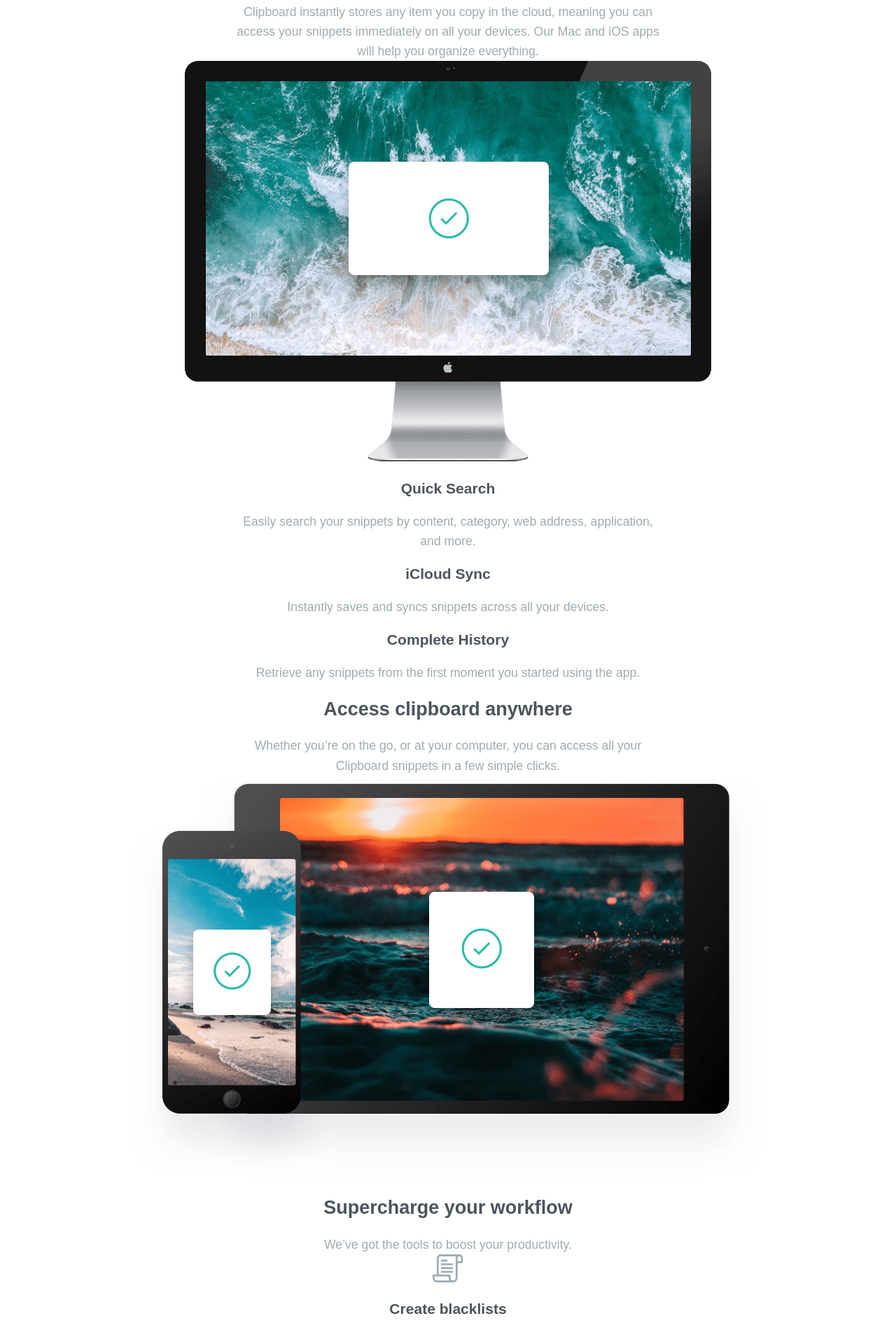
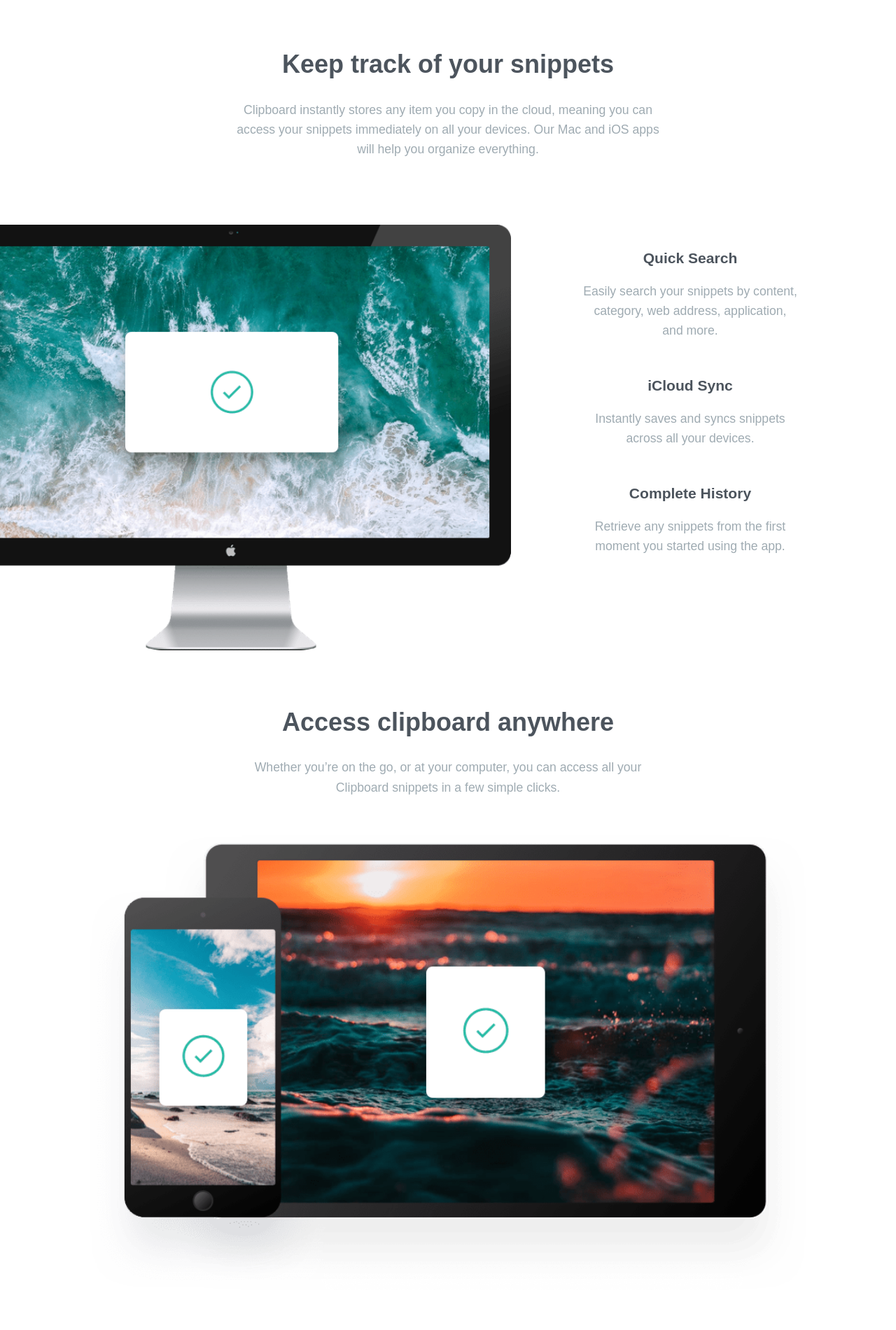
Before and after one commit to ankushsingh24/Clipboard-Page, a plain HTML site: page index.html in a window 1280 px wide. Shown: the part 873-2773 px from the top of the page at 70% size. Drawn offline with Linux system fonts and the light colour scheme; a web font is replaced by a local one.

Commit message:
updated section 1 & 3

```diff
--- a/style/style.css
+++ b/style/style.css
@@ -132,3 +132,92 @@ p {
   width: 60%;
   margin: auto;
 }
+
+/* -------------- Main Styles ---------------- */
+
+section {
+  margin: 8em 0;
+}
+
+.devices-img,
+.computer-img {
+  width: 100%;
+  margin: 3em 0;
+}
+
+/* -------------- 1st section -------------- */
+
+section:first-of-type p + h3 {
+  margin-top: 2.5em;
+}
+
+@media screen and (min-width: 1000px) {
+  .computer-img {
+    width: 800px;
+    justify-self: flex-start;
+    position: absolute;
+    right: 50%;
+    top: -15%;
+  }
+
+  .devices-img {
+    max-width: 1100px;
+  }
+
+  h2 {
+    font-size: 2em;
+  }
+
+  section:first-of-type .grid-container {
+    display: grid;
+    grid-template-columns: 50% 50%;
+    margin: 6em 0 12em 0;
+    position: relative;
+    left: 5em;
+  }
+
+  section:first-of-type .grid-container .grid-item {
+    grid-column-start: 2;
+  }
+
+  section:first-of-type .grid-container .grid-item > * {
+    text-align: left;
+    margin-left: 5em;
+  }
+}
+
+/* -------------- 3rd section -------------- */
+
+section:nth-child(3)p {
+  margin-bottom: 4em;
+}
+
+.flex-container:nth-of-type(2) img {
+  display: block;
+  margin: 4em auto;
+}
+
+.icon {
+  width: 2.5em;
+}
+
+.logos img {
+  width: 7em;
+}
+
+.logos {
+  align-items: space-between;
+}
+
+@media screen and (min-width: 1000px) {
+  section:nth-child(3) .flex-container:nth-of-type(1) > * {
+    width: 33.3%;
+  }
+
+  .flex-container {
+    display: flex;
+    margin-top: 2em;
+  }
+}
+
+/* -------------- Footer -------------- */
```
